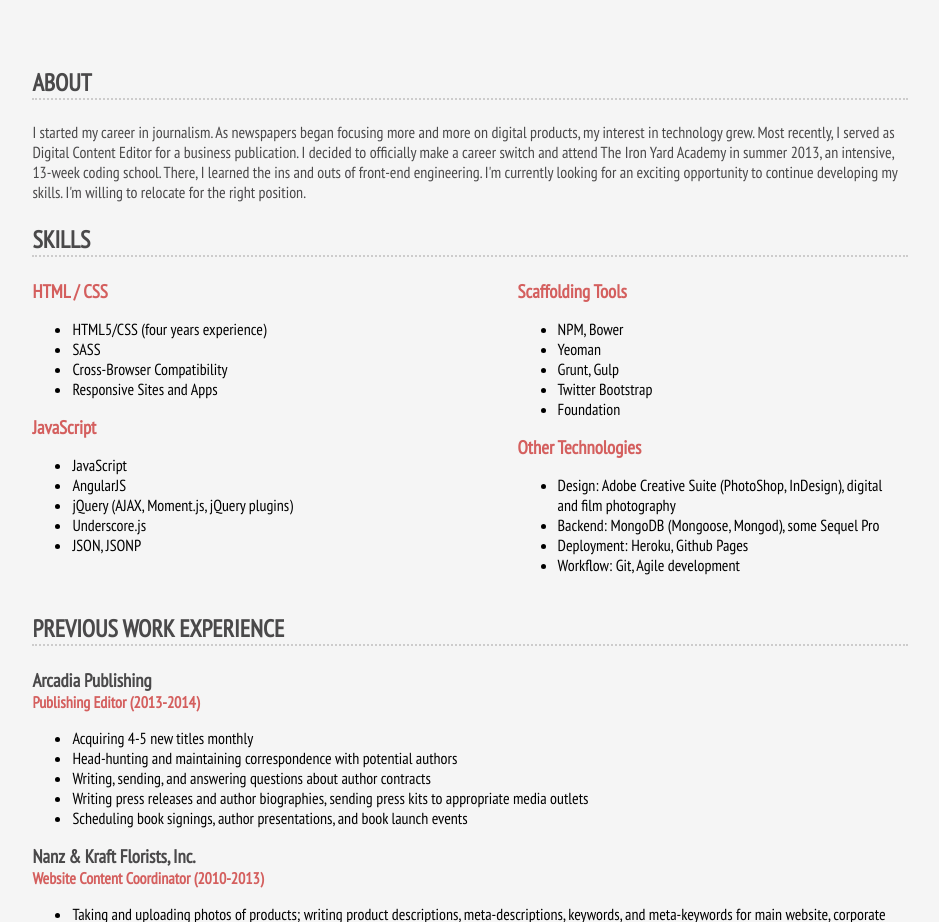
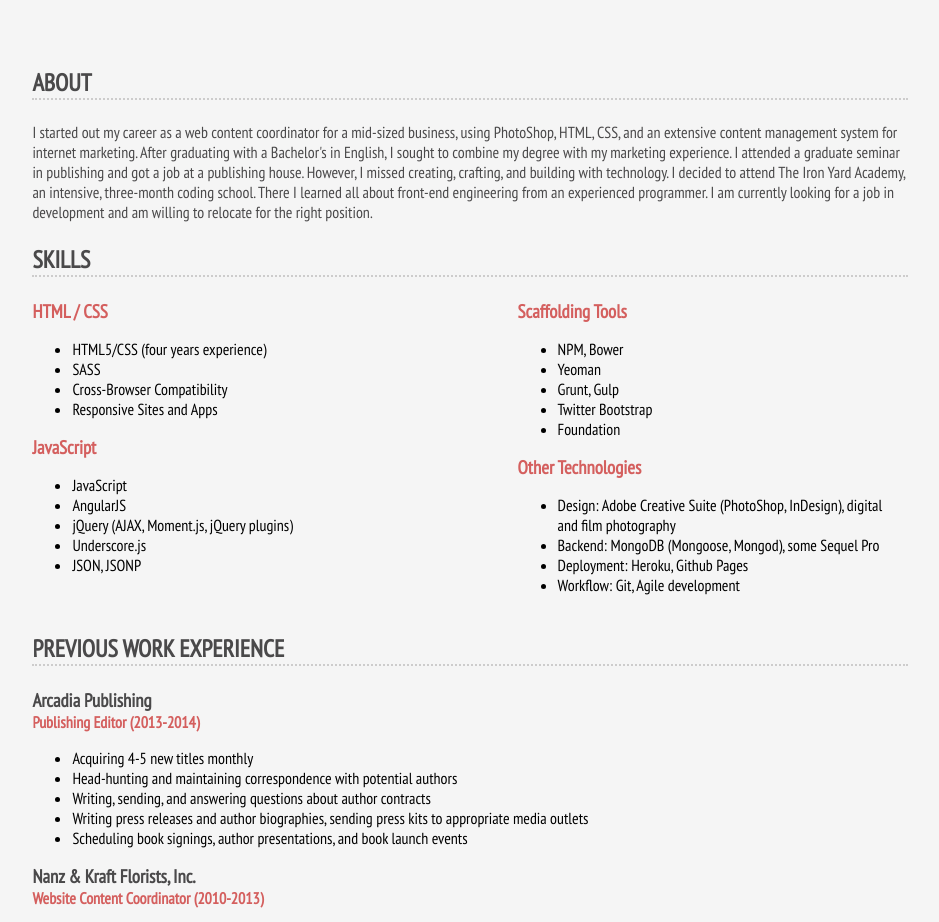
Before and after one commit to natalie03/natalie03.github.io, a website: page index.html in a window 1280 px wide. Shown: the part 1152-2074 px from the top of the page, without its empty margins (315-1254 px from the left). Drawn offline with nearby package versions, Linux system fonts and the light colour scheme.

Commit message:
finishing resume

```diff
--- a/index.html
+++ b/index.html
@@ -87,7 +87,7 @@
           <div class="resume">
             <a name="resume"></a>
             <h2>ABOUT</h2>
-            <p>I started my career in journalism. As newspapers began focusing more and more on digital products, my interest in technology grew. Most recently, I served as Digital Content Editor for a business publication. I decided to officially make a career switch and attend The Iron Yard Academy in summer 2013, an intensive, 13-week coding school. There, I learned the ins and outs of front-end engineering. I'm currently looking for an exciting opportunity to continue developing my skills. I'm willing to relocate for the right position.</p>
+            <p> I started out my career as a web content coordinator for a mid-sized business, using PhotoShop, HTML, CSS, and an extensive content management system for internet marketing. After graduating with a Bachelor's in English, I sought to combine my degree with my marketing experience. I attended a graduate seminar in publishing and got a job at a publishing house. However, I missed creating, crafting, and building with technology. I decided to attend The Iron Yard Academy, an intensive, three-month coding school. There I learned all about front-end engineering from an experienced programmer. I am currently looking for a job in development and am willing to relocate for the right position.</p>
             <h2>SKILLS</h2>
             <div class="leftColumn">
               <h3 class="coral">HTML / CSS</h3>
```
